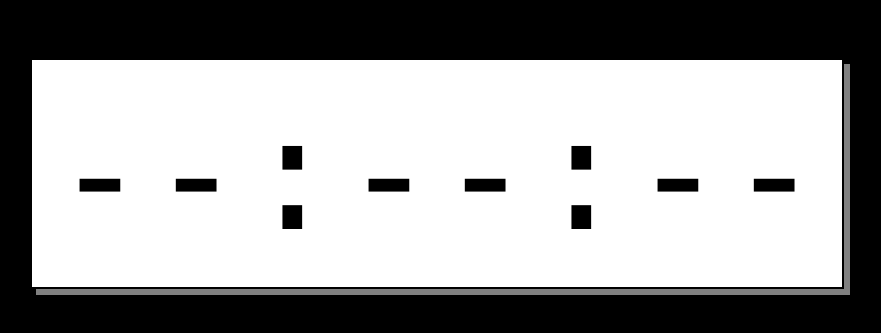
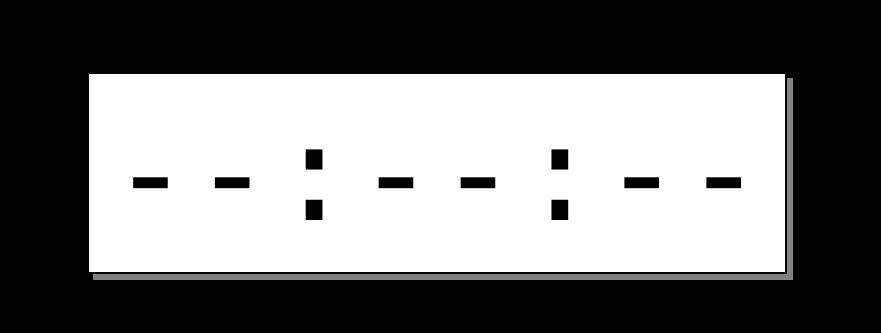
Before and after one commit to Feymore/Clock, an Electron app: page index.html in a window 1280 px wide. Shown: the part 227-560 px from the top of the page, without its empty margins (203-1084 px from the left). Drawn offline with Linux system fonts and the light colour scheme.

Commit message:
Update index.html
Smaller text

```diff
--- a/index.html
+++ b/index.html
@@ -17,7 +17,7 @@
     }
 
     #clock {
-      font-size: 10rem; /* Large clock text */
+      font-size: 8.5rem; /* Large clock text */
       border: 2px solid #000; /* Black border for retro screen look */
       padding: 20px;
       background-color: #fff; /* White "screen" area */
```
